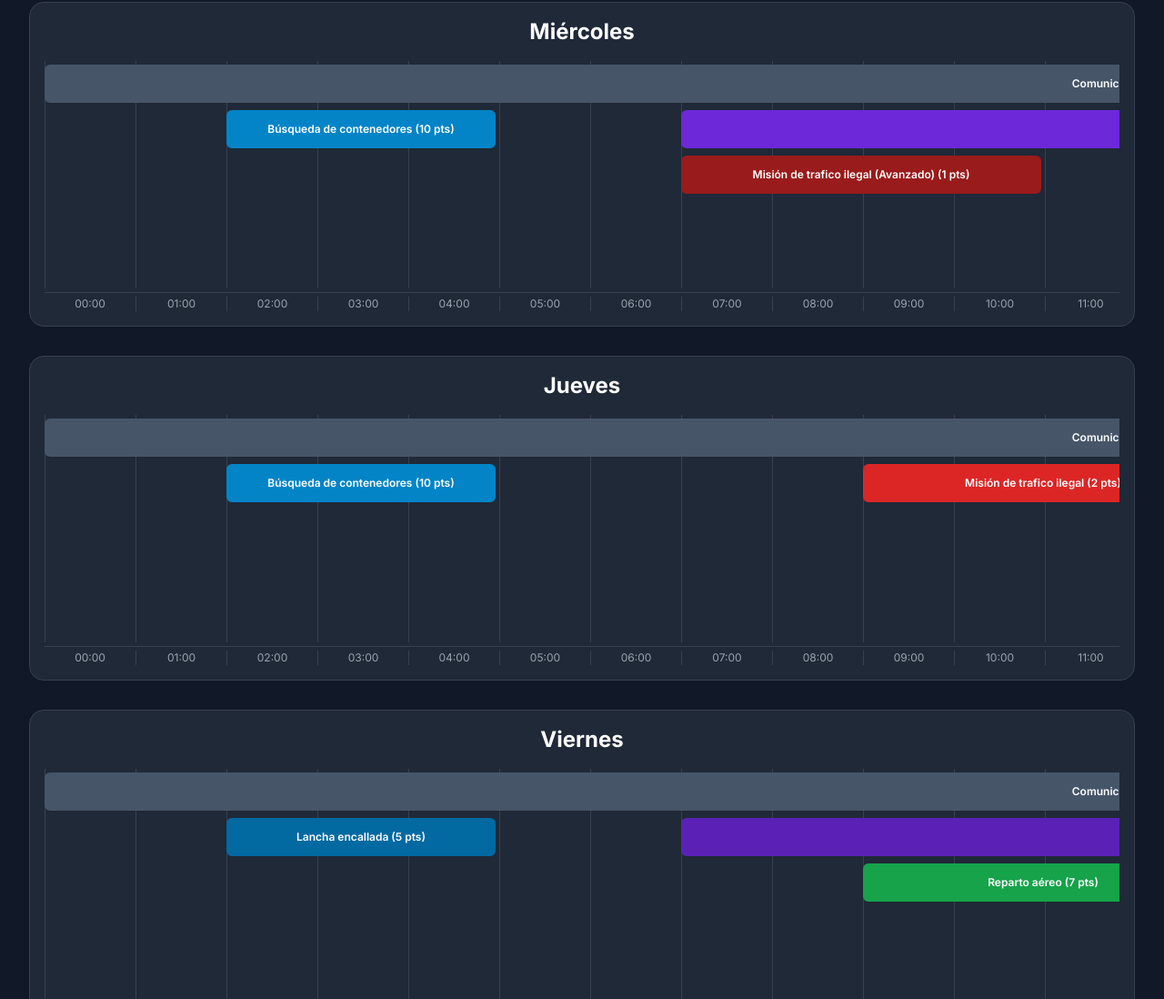
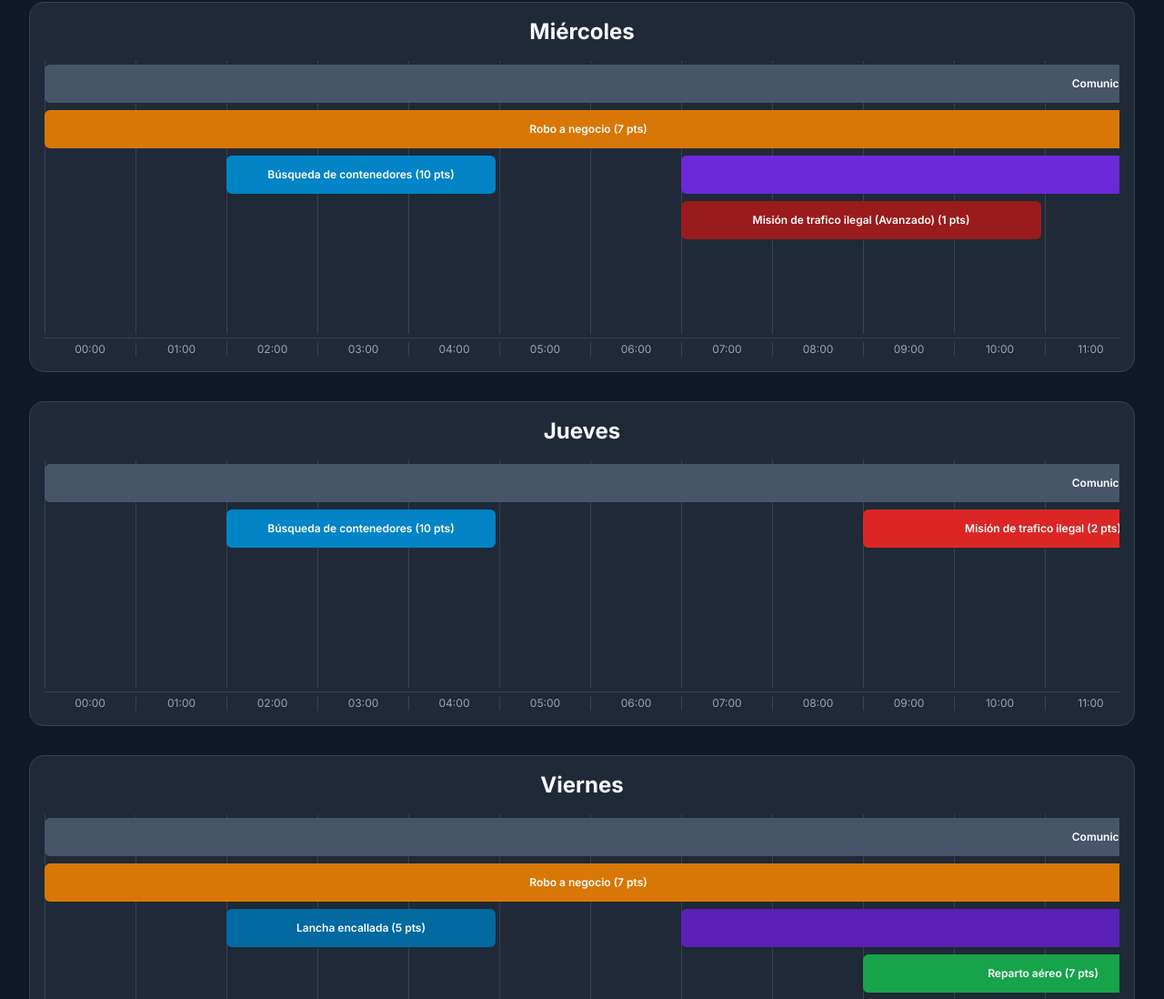
Before and after one commit to JonathanDiez/LMC-WEB, a plain HTML site: page index.html in a window 1280 px wide. Shown: the part 1620-2718 px from the top of the page at 91% size. Drawn offline with nearby package versions, Linux system fonts and the light colour scheme.

Commit message:
Update index.html

```diff
--- a/index.html
+++ b/index.html
@@ -106,7 +106,7 @@
     <script>
         const activities = [
             { name: "Misión de trafico ilegal", days: [1, 4, 6], times: [{s:9, e:12}, {s:17, e:20}, {s:22, e:23}], points: 2, color: 'bg-red-600', imageUrl: 'https://i.imgur.com/5g17dYS.png' },
-            { name: "Robo a negocio", days: [1, 0], times: [{s:0, e:11}, {s:12, e:23}], points: 7, color: 'bg-amber-600', imageUrl: 'https://i.imgur.com/JUWFF2v.png' },
+            { name: "Robo a negocio", days: [1, 3, 5, 0], times: [{s:0, e:11}, {s:12, e:23}], points: 7, color: 'bg-amber-600', imageUrl: 'https://i.imgur.com/JUWFF2v.png' },
             { name: "Lancha encallada", days: [1, 2, 5, 0], times: [{s:2, e:4}, {s:16, e:18}, {s:18, e:20}, {s:20, e:22}], points: 5, color: 'bg-sky-700', imageUrl: 'https://i.imgur.com/7yExPve.png' },
             { name: "Elaboración de meta (Día 1)", days: [1], times: [{s:7, e:23}], points: 31, color: 'bg-violet-600', imageUrl: 'https://i.imgur.com/hQK0B9C.png' },
             { name: "Elaboración de meta (Día 2)", days: [3], times: [{s:7, e:23}], points: 32, color: 'bg-violet-700', imageUrl: 'https://i.imgur.com/z9QYoBZ.png' },
```
